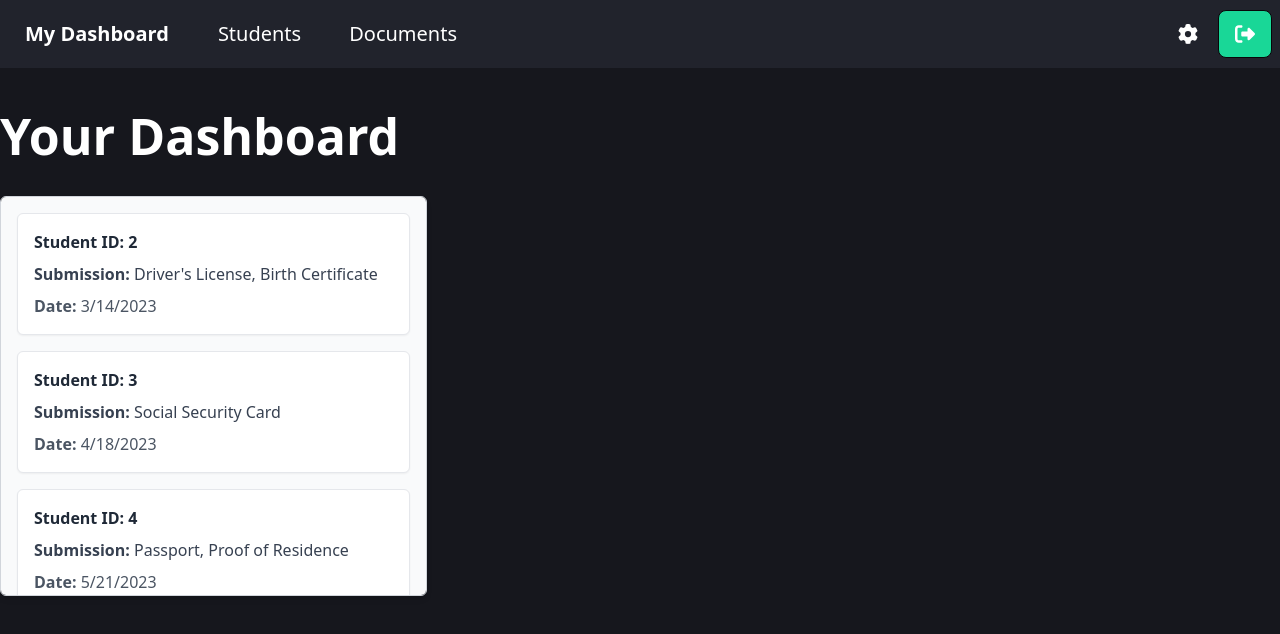
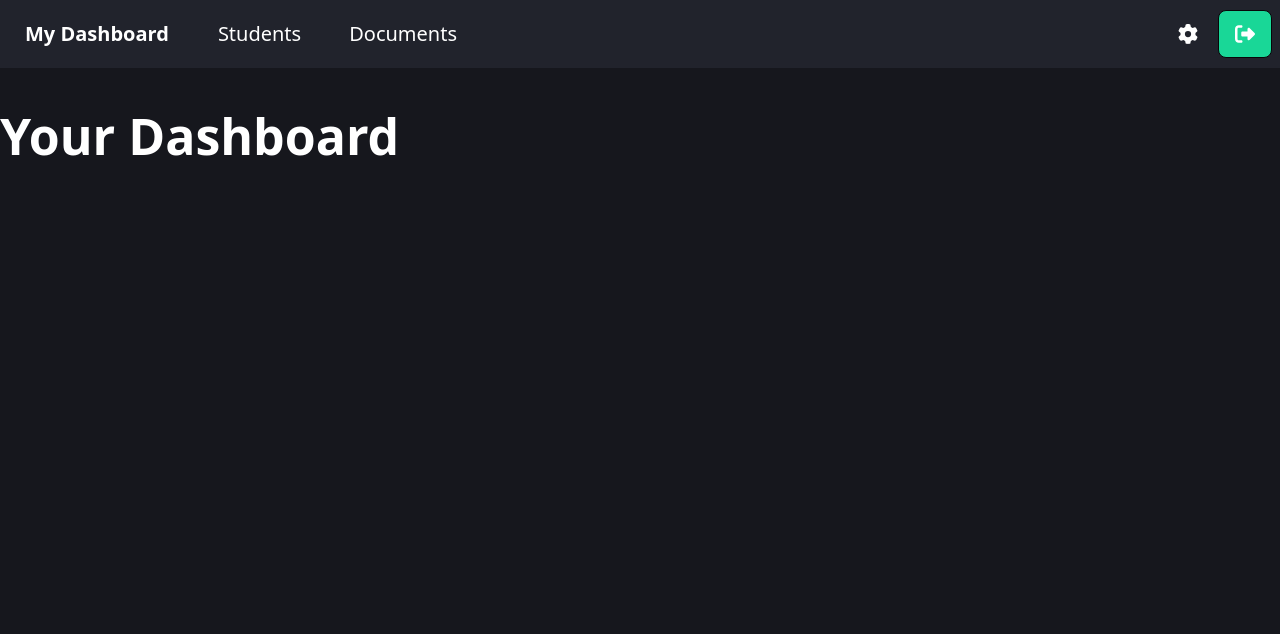
Before and after one commit to LyhongPeou/UWFrontEnd, a React (Vite) app: page /admin/dashboard in a window 1280 px wide. Shown: the top 634 px of the page. Built offline with nearby package versions, Linux system fonts and the light colour scheme.

Commit message:
Added filter options

```diff
--- a/src/components/constants/index.js
+++ b/src/components/constants/index.js
@@ -1,4 +1,9 @@
 const notificationList = [
+        {
+            studentID: "1",
+            submission: ["Driver's License", "Birth Certificate"],
+            date: "5/13/2023"
+        },
         {
             studentID: "2",
             submission: ["Driver's License", "Birth Certificate"],
--- a/src/components/pages/AdminViews/MainDashboard.jsx
+++ b/src/components/pages/AdminViews/MainDashboard.jsx
@@ -5,24 +5,6 @@ const MainDashboard = () => {
     return (
         <>
             <h1  className={`${styles.dashHeadText} mb-5 `}>Your Dashboard</h1>
-            <div className="h-[70vh] md:h-[50vh] w-full md:w-1/2 lg:w-1/3 overflow-y-auto border border-gray-300 rounded-md shadow-md p-4 bg-gray-50">
-                {notificationList.map((notification, index) => (
-                    <div
-                        key={index}
-                        className="bg-white p-4 mb-4 rounded-md shadow-sm flex flex-col border border-gray-200"
-                    >
-                        <p className="mb-2 text-gray-800 font-semibold">
-                            <strong>Student ID:</strong> {notification.studentID}
-                        </p>
-                        <p className="mb-2 text-gray-700">
-                            <strong>Submission:</strong> {notification.submission.join(', ')}
-                        </p>
-                        <p className="text-gray-600">
-                            <strong>Date:</strong> {notification.date}
-                        </p>
-                    </div>
-                ))}
-            </div>
         </>
     );
 };
--- a/src/components/pages/AdminViews/StudentManagement.jsx
+++ b/src/components/pages/AdminViews/StudentManagement.jsx
@@ -26,6 +26,11 @@ const StudentManagement = () => {
                     <FontAwesomeIcon icon={faPlus} className="text-white"/>
                     <FontAwesomeIcon icon={faUser} className="text-white"/>
                 </button>
+                <select className="select select-bordered border w-full max-w-md ml-4 bg-white text-accent">
+                    <option selected>Sort by...</option>
+                    <option>Name</option>
+                    <option>Due Date</option>
+                </select>
                 <dialog id="my_modal_3" className="modal">
                     <div className="modal-box bg-white">
                         <form method="dialog">
@@ -64,7 +69,7 @@ const StudentManagement = () => {
                     </div>
                 </dialog>
             </div>
-            <div className="join">
+            <div className="join flex items-center">
                 <div>
                     <div>
                     <input className="input input-bordered join-item bg-white text-accent " placeholder="Search"/>
```
Lines whose indentation alone changed are shown as unchanged.
